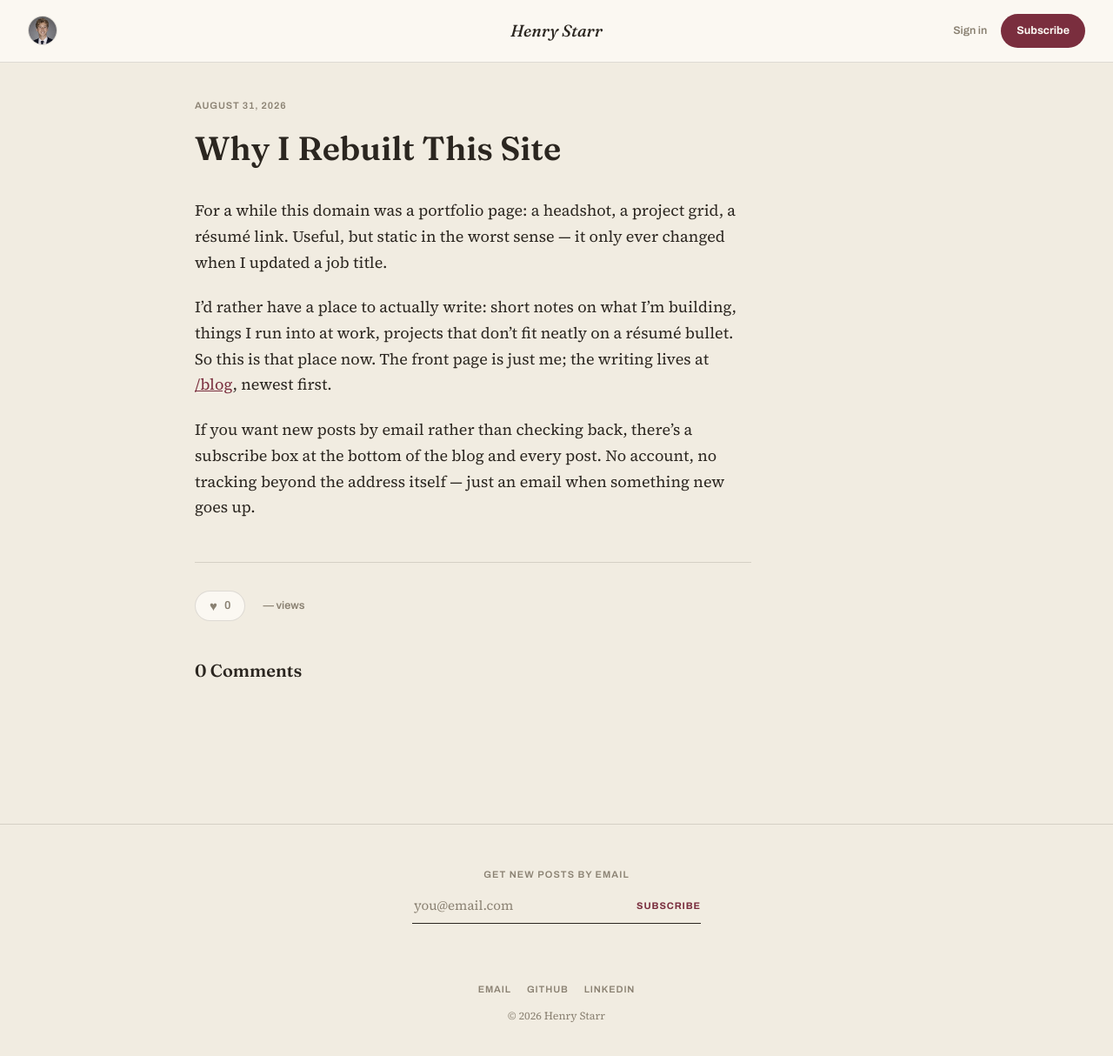
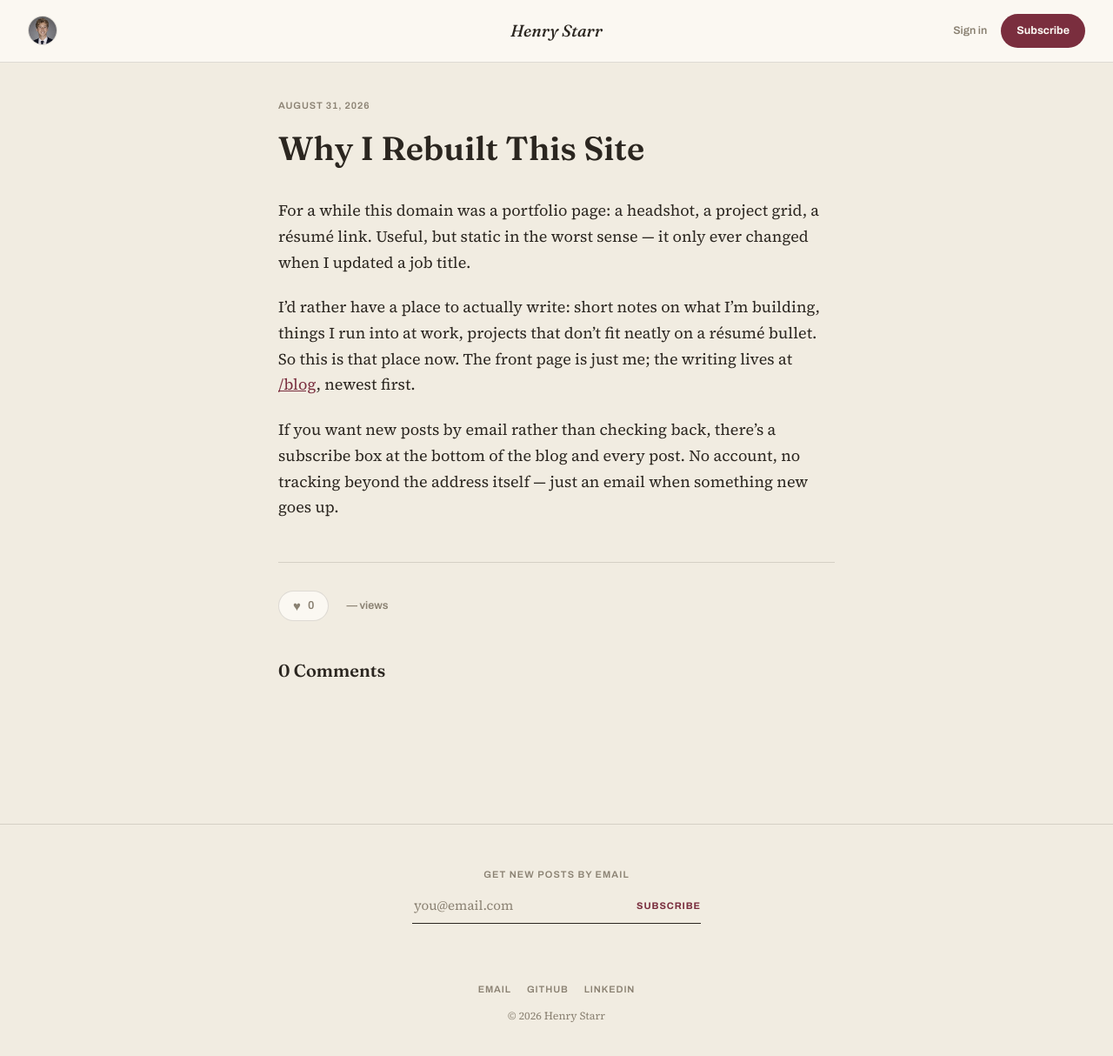
Before and after one commit to henstarr/henstarr.github.io, a Jekyll site: the page built from _posts/2026-08-31-why-i-rebuilt-this-site.md, in a window 1280 px wide and 1219 px high. Shown: the top 1214 px of the window at 87% size. Built offline with Jekyll 4.4.1, drawn with Linux system fonts in a browser that asks for light colours; a script that is not in the unit is left out.

Commit message:
Actually center post-page content within main, not just internally consistent
Root cause: the 640px reading column (title/meta/content/engagement/
comments) had no margin:auto, so it sat flush against main's left
padding edge -- leaving ~190px of dead space only on the right at
wide viewports. My previous fix made these elements consistent with
each other (all left-flush) but consistently off-center as a group.

Verified with direct getBoundingClientRect measurements at 375,
768, 1024, 1280, and 1920px: every element in the reading column now
shares identical left/right edges, and that shared center matches
main's center (which matches the header title's center) at every
breakpoint, within the ~7-8px scrollbar offset that affects all of
them equally.

Co-Authored-By: Claude Sonnet 5 <noreply@anthropic.com>

```diff
--- a/assets/css/style.css
+++ b/assets/css/style.css
@@ -170,6 +170,8 @@ main .page-title,
 main .post-content,
 main .page-content {
   max-width: 640px;
+  margin-left: auto;
+  margin-right: auto;
 }
 
 .post-list {
@@ -820,7 +822,7 @@ body.landing { padding: 0; }
 
 .engagement {
   max-width: 640px;
-  margin: 48px 0 0;
+  margin: 48px auto 0;
   padding-top: 32px;
   border-top: 1px solid var(--line);
 }
```
